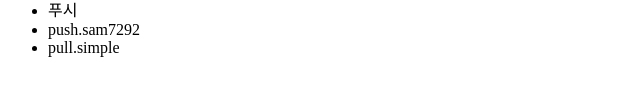
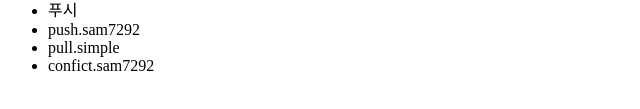
Before and after one commit to sam7292/simple_project, a plain HTML site: page index.html in a window 1280 px wide. Shown: the part 267-376 px from the top of the page, without its empty margins (0-640 px from the left). Drawn offline with Linux system fonts and the light colour scheme.

Commit message:
add confict.sam7292

```diff
--- a/index.html
+++ b/index.html
@@ -19,6 +19,7 @@
 			<li>푸시	</li>
 			<li>push.sam7292</li>
 			<li>pull.simple</li>
+			<li>confict.sam7292</li>
 		</ul>
 	</body>
 </html>
```
